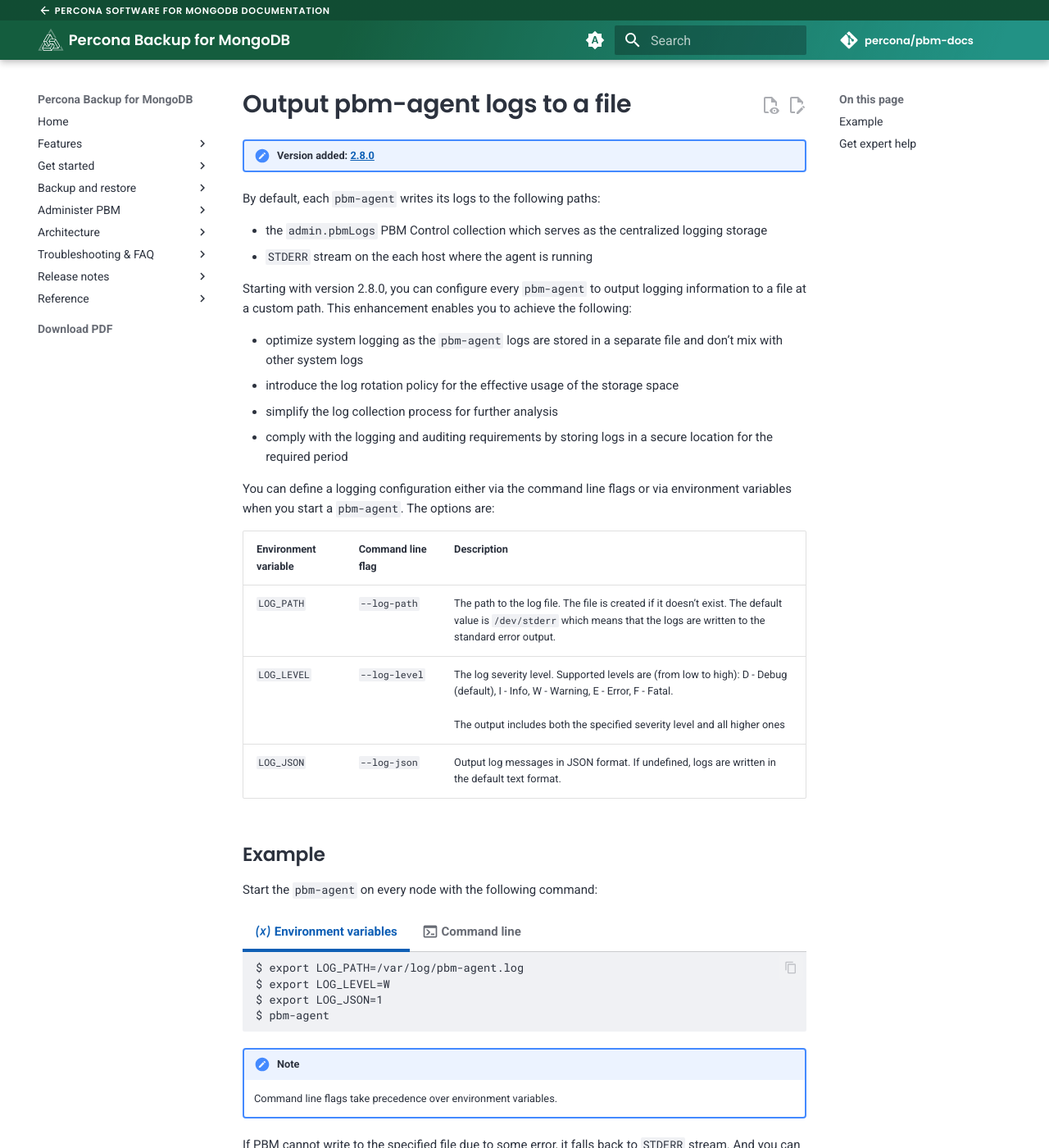
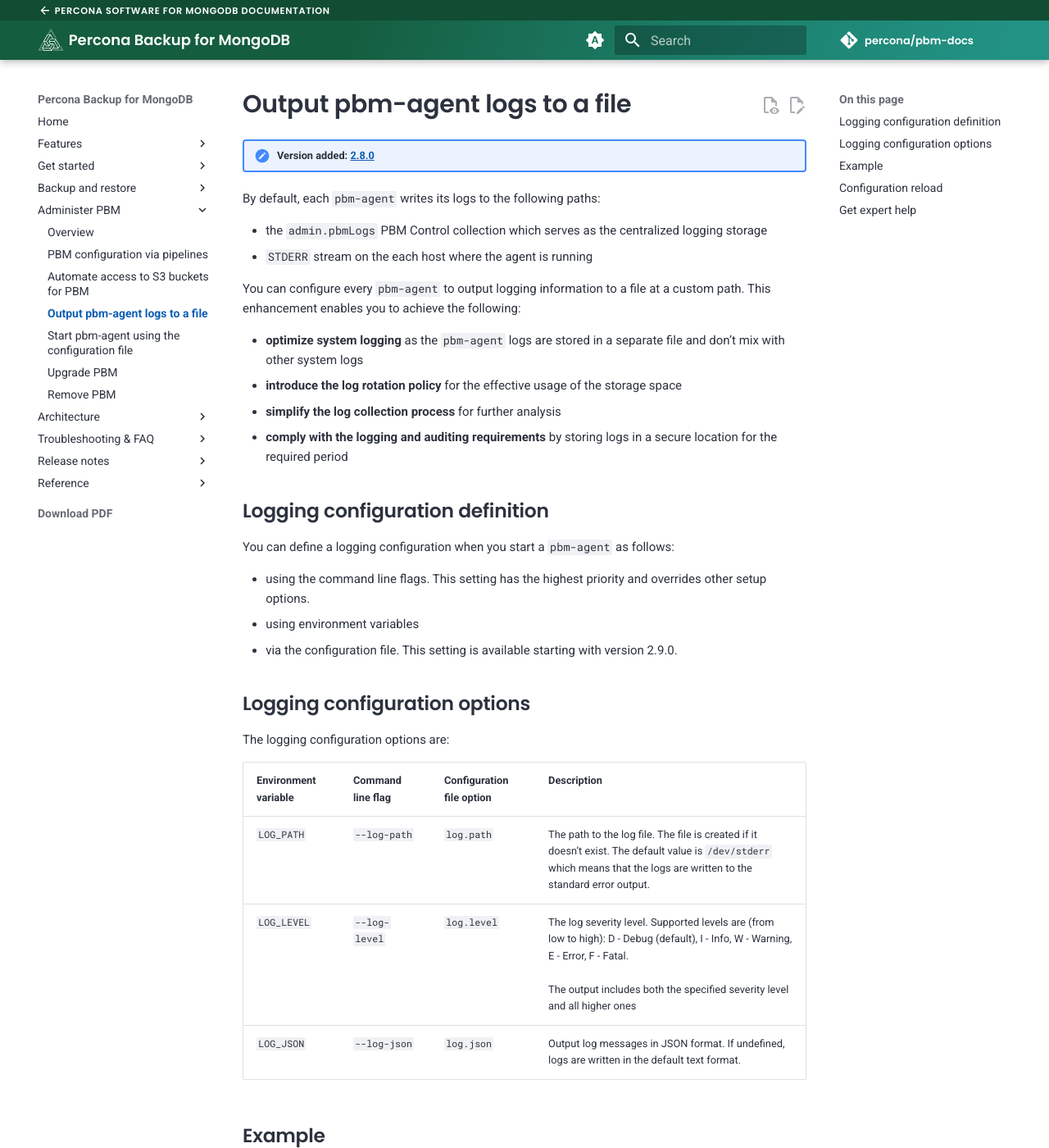
Before and after one commit to percona/pbm-docs, an MkDocs documentation site: the page built from docs/manage/logpath.md, in a window 1280 px wide and 1400 px high. Shown: the whole window at 82% size. Built offline with MkDocs 1.6.1 and Material for MkDocs 9.7.7, drawn with Linux system fonts in a browser that asks for light colours; nearby versions of some CDN libraries; comment, search, counter and statistics services are not loaded; some of the changed text lies outside the part shown.

Commit message:
PBM-1454 Documented logpath setup via config

````diff
--- a/docs/manage/logpath.md
+++ b/docs/manage/logpath.md
@@ -1,31 +1,47 @@
 # Output pbm-agent logs to a file
 
 !!! admonition "Version added: [2.8.0](../release-notes/2.8.0.md)"
-
 
 By default, each `pbm-agent` writes its logs to the following paths:
 
 * the `admin.pbmLogs` PBM Control collection which serves as the centralized logging storage
 * `STDERR` stream on the each host where the agent is running
 
-Starting with version 2.8.0, you can configure every `pbm-agent` to output logging information to a file at a custom path. This enhancement enables you to achieve the following:
+You can configure every `pbm-agent` to output logging information to a file at a custom path. This enhancement enables you to achieve the following:
 
-* optimize system logging as the `pbm-agent` logs are stored in a separate file and don't mix with other system logs
-* introduce the log rotation policy for the effective usage of the storage space
-* simplify the log collection process for further analysis
-* comply with the logging and auditing requirements by storing logs in a secure location for the required period
+* **optimize system logging** as the `pbm-agent` logs are stored in a separate file and don't mix with other system logs
+* **introduce the log rotation policy** for the effective usage of the storage space
+* **simplify the log collection process** for further analysis
+* **comply with the logging and auditing requirements** by storing logs in a secure location for the required period
 
-You can define a logging configuration either via the command line flags or via environment variables when you start a `pbm-agent`. The options are:
+## Logging configuration definition
 
-| Environment variable | Command line flag | Description |
-|----------------------|-------------------|-------------|
-| `LOG_PATH` | `--log-path` | The path to the log file. The file is created if it doesn't exist. The default value is `/dev/stderr` which means that the logs are written to the standard error output. |
-| `LOG_LEVEL` | `--log-level` | The log severity level. Supported levels are (from low to high): D - Debug (default), I - Info, W - Warning, E - Error, F - Fatal.<br><br> The output includes both the specified severity level and all higher ones |
-| `LOG_JSON`| `--log-json` | Output log messages in JSON format. If undefined, logs are written in the default text format. |
+You can define a logging configuration when you start a `pbm-agent` as follows:
+
+* using the command line flags. This setting has the highest priority and overrides other setup options.
+* using environment variables
+* via the configuration file. This setting is available starting with version 2.9.0.
+
+## Logging configuration options
+
+The logging configuration options are:
+
+| Environment variable | Command line flag | Configuration file option |  Description |
+|----------------------|-------------------|-------------------|-------------|
+| `LOG_PATH` | `--log-path` | `log.path` | The path to the log file. The file is created if it doesn't exist. The default value is `/dev/stderr` which means that the logs are written to the standard error output. |
+| `LOG_LEVEL` | `--log-level` | `log.level`| The log severity level. Supported levels are (from low to high): D - Debug (default), I - Info, W - Warning, E - Error, F - Fatal.<br><br> The output includes both the specified severity level and all higher ones |
+| `LOG_JSON`| `--log-json` | `log.json` | Output log messages in JSON format. If undefined, logs are written in the default text format. |
 
 ## Example
 
 Start the `pbm-agent` on every node with the following command:
+
+
+=== ":material-console: Command line"
+
+	```{.bash data-prompt="$"}
+	$ pbm-agent --log-path=/var/log/pbm-agent.log --log-level=W --log-json
+	```
 
 === ":material-variable: Environment variables"
 
@@ -36,16 +52,30 @@
 	$ pbm-agent
 	```
 
-=== ":material-console: Command line"
+=== ":octicons-file-code-24: Configuration file"
 
-	```{.bash data-prompt="$"}
-	$ pbm-agent --log-path=/var/log/pbm-agent.log --log-level=W --log-json
-	```
+	1. Create a configuration file. For example, `/etc/pbm-agent.yaml`
 
-!!! note
+    	```yaml title="/etc/pbm-agent.yaml"
+        log:
+           path: "/var/log/pbm.json"
+           level: "I"
+           json: true
+    	```
 
-    Command line flags take precedence over environment variables.
+    2. Start the `pbm-agent`:
 
-If PBM cannot write to the specified file due to some error, it falls back to `STDERR` stream. And you can always retrieve the logging information using the `pbm logs` command.
+        ```{.bash data-prompt="$"}
+		$ pbm-agent -f /etc/pbm-agent.yaml
+		```
+
+
+If PBM cannot write to the specified file due to some error, it falls back to the `STDERR` stream. And you can always retrieve the logging information using the `pbm logs` command.
 
 This ability to output logs to a file at a custom path enhances log management, making it easier to monitor and audit PBM operations effectively, and facilitates regulatory compliance.
+
+## Configuration reload
+
+You can dynamically change the log level and output format via the configuration file.
+
+Update the desired options in the configuration file. PBM detects the changes and applies them saving you from restarting the agent.
--- a/mkdocs-base.yml
+++ b/mkdocs-base.yml
@@ -104,6 +104,7 @@
   section-index: {}
   search:
     separator: '[\s\-,:!=\[\]()"`/]+|\.(?!\d)|&[lg]t;|(?!\b)(?=[A-Z][a-z])'
+  open-in-new-tab: {}
   git-revision-date-localized:
     enable_creation_date: true
     enabled: !ENV [ENABLED_GIT_REVISION_DATE, True]
@@ -184,7 +185,8 @@
       - 'Overview': manage/overview.md
       - 'PBM configuration via pipelines': 'manage/configure-remotely.md'
       - 'Automate access to S3 buckets for PBM': 'manage/automate-s3-access.md'
-      - logpath.md
+      - manage/logpath.md
+      - manage/start-agent-with-config.md
       - 'Upgrade PBM': 'manage/upgrading.md'
       - 'Remove PBM': 'manage/uninstalling.md'
   - Architecture:
@@ -260,6 +262,7 @@
           - reference/pitr-options.md
           - reference/backup-options.md
           - reference/restore-options.md
+          - reference/loggig-options.md
       - reference/glossary.md
       - about-docs.md
       - reference/contributing.md
--- a/requirements.txt
+++ b/requirements.txt
@@ -15,3 +15,5 @@
 mkdocs-meta-descriptions-plugin
 mkdocs-glightbox
 mike
+mkdocs-open-in-new-tab
+Pillow > 10.1.0
````
Also changed, not shown: docs/install/tarball.md (+4 -4 lines), docs/manage/start-agent-with-config.md (added, +64 -0 lines), docs/reference/logging-options.md (added, +30 -0 lines), main.py (added, +18 -0 lines), docs/js/promptremover.js (line endings or trailing spaces).
